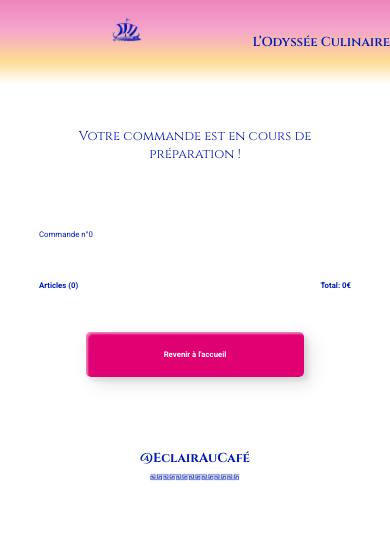
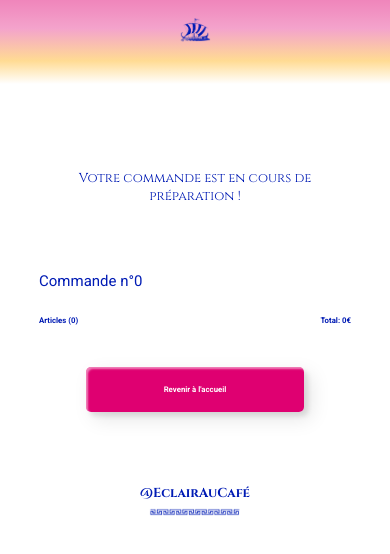
Before and after one commit to Chlopes92/OdysseeCulinaire, a React (Create React App) app: page /order in a window 390 px wide. Shown: the top 554 px of the page. Built offline with nearby package versions, Linux system fonts and the light colour scheme.

Commit message:
finalisation css

```diff
--- a/src/components/Header/Header.module.css
+++ b/src/components/Header/Header.module.css
@@ -23,6 +23,8 @@
     /* align-content: center; */
     justify-content: center;
 }
+
+
 
 .panier{
     /* margin-top: 1vh; */
@@ -63,6 +65,8 @@
     font-weight: 600;
     font-size: clamp(13px, 3vw, 40px);
 }
+
+
 
 .quantity{
     height: 100%;
--- a/src/components/Header/Header.tsx
+++ b/src/components/Header/Header.tsx
@@ -52,20 +52,22 @@
     <section className={style.header}>
       {location.pathname === "/order"
         ? <img className={style.logo} src="/image/icons/logo.png" alt="Retour accueil" />
-     : <Link to="/">
+        : <Link to="/products">
           <img className={style.logo} src="/image/icons/logo.png" alt="Retour accueil" />
+        </Link>}
 
-      </Link>}
       {/* <NavBar customActiveClass={style.isActive} /> */}
-      <h1 className={style.titlePrincipal}>L’Odyssée Culinaire</h1>
-      <div  className={style.containerPanier}>
+
+      {location.pathname !== "/order" &&
+        <h1 className={style.titlePrincipal}>L’Odyssée Culinaire</h1>}
+      <div className={style.containerPanier}>
         {location.pathname !== "/order" &&
           (<Link to="/cart">
             <div className={style.flex}>
               <img className={style.panier} src="/image/icons/shopping-cart.png" alt="Panier" />
               {totalQuantity > 0 && <div className={style.borderQuantity} >
                 <p className={style.quantity}>{totalQuantity}</p>
-            </div> }
+              </div>}
             </div>
           </Link>)}
         <div>
--- a/src/pages/HomePage.module.css
+++ b/src/pages/HomePage.module.css
@@ -1,3 +1,7 @@
+.general {
+  margin-top: 15vh;
+  }
+
 .custom_btn {
     margin:5vh auto;
     font-family: 'Roboto', sans-serif;
--- a/src/pages/HomePage.tsx
+++ b/src/pages/HomePage.tsx
@@ -6,13 +6,13 @@
 
 const HomePage = () => {
 
-    const {resetCart} = useCartContext();
-    useEffect(()=> {
-        resetCart()
-    }, [])
+    // const {resetCart} = useCartContext();
+    // useEffect(()=> {
+    //     resetCart()
+    // }, [])
 
     return (
-        <main>
+        <main className={style.general}>
             <Carousel />
             <Link to="/products"><button className={`${style.btn} ${style.custom_btn}`}>Découvrir</button></Link>
             <img className={`${style.image}`} src="/image/icons/zeus.png" alt="" />
--- a/src/pages/OrderPage.module.css
+++ b/src/pages/OrderPage.module.css
@@ -1,11 +1,15 @@
 .orderPage{
     width:80vw;
-    margin: 15vh auto 0;
+    margin: 20vh auto 0;
 }
 
 .infos{
-    margin-bottom:5vh;
+    margin-bottom:3vh;
 }
+.infos p {
+    font-size: clamp(15px, 1vw, 10px);
+}
+
 /* h1 */
 .title {
     text-align: center;
--- a/src/pages/ProductDetailPage.module.css
+++ b/src/pages/ProductDetailPage.module.css
@@ -1,3 +1,6 @@
+.general {
+margin-top: 20vh;
+}
 
 .containeur{
     width: 85%;
--- a/src/pages/ProductDetailPage.tsx
+++ b/src/pages/ProductDetailPage.tsx
@@ -66,7 +66,7 @@
 
 
     return (
-        <section >
+        <section className={style.general} >
             {p && (
                 <>
                     <div className={style.containeur}>
--- a/src/pages/ProductsPage.module.css
+++ b/src/pages/ProductsPage.module.css
@@ -8,6 +8,11 @@
     margin-right: -7vh;
     margin-bottom: 8vh;
 }
+
+.general {
+    margin-top: 15vh;
+    }
+
 
 .selected{
     color: var(--pink);
--- a/src/pages/ProductsPage.tsx
+++ b/src/pages/ProductsPage.tsx
@@ -233,7 +233,7 @@
   ));
 
   return (
-    <section className={style.positionRelative}>
+    <section className={`${style.positionRelative} ${style.general}`}>
       <Carousel />
       <h2 className={`${style.titre} ${style.none}`}>
         L’Odyssée Culinaire <br></br>“Venez vivre une expérience à la fois,
```
Lines whose indentation alone changed are shown as unchanged.
